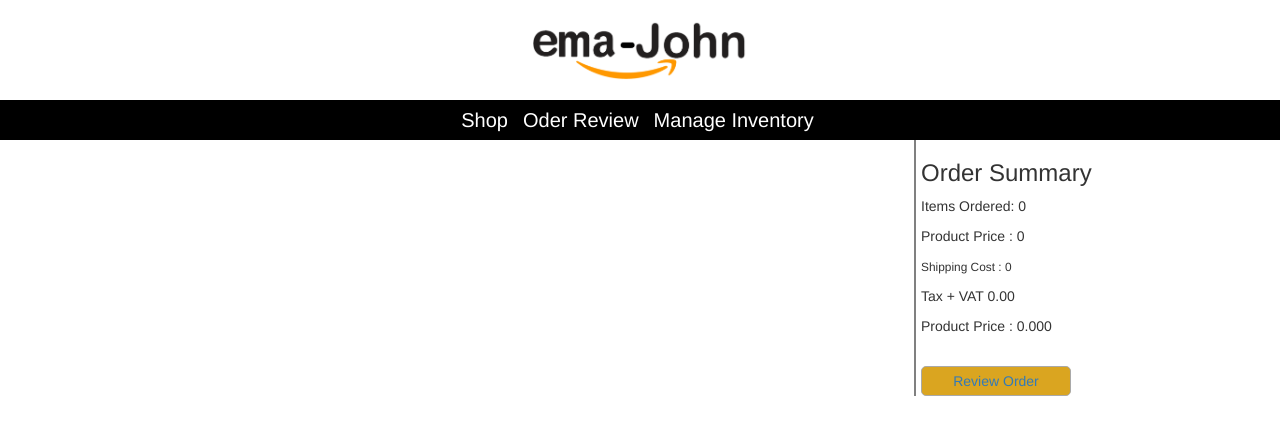
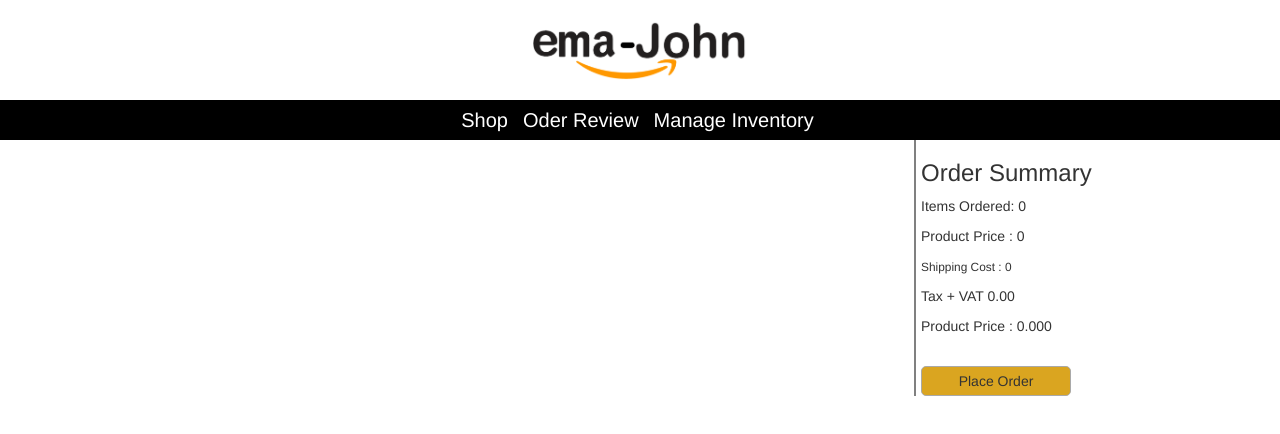
Before and after one commit to niazmurshedsiam/Intermediate-React, a React (Create React App) app in the folder ema-john-simple/: page /review in a window 1280 px wide. Shown: the top 434 px of the page. Built offline with nearby package versions, Linux system fonts and the light colour scheme.

Commit message:
Please Order, Clear state, show conditional image

```diff
--- a/ema-john-simple/src/components/Cart/Cart.js
+++ b/ema-john-simple/src/components/Cart/Cart.js
@@ -1,5 +1,5 @@
 import React from "react";
-import { Link } from "react-router-dom";
+
 
 const Cart = (props) => {
   const cart = props.cart;
@@ -31,9 +31,9 @@ const Cart = (props) => {
       </p>
       <p>Product Price : {TotalPrice}</p>
       <br />
-      <Link to="/review">
-        <button className="main-button">Review Order</button>
-      </Link>
+      {
+        props.children
+      }
     </div>
   );
 };
--- a/ema-john-simple/src/components/Review/Review.js
+++ b/ema-john-simple/src/components/Review/Review.js
@@ -3,12 +3,14 @@ import fakeData from "../../fakeData";
 import {
   getDatabaseCart,
   removeFromDatabaseCart,
+  processOrder
 } from "../../utilities/databaseManager";
 import Cart from "../Cart/Cart";
 import ReviewItem from "../ReviewItem/ReviewItem";
-
+import happyImage from "../../images/giphy.gif";
 const Review = () => {
   const [cart, setCart] = useState([]);
+  const [orderPlaced, setOrderPlaced] = useState(false);
   useEffect(() => {
     const saveCart = getDatabaseCart();
     const productKeys = Object.keys(saveCart);
@@ -19,12 +21,24 @@ const Review = () => {
     });
     setCart(cartProducts);
   }, []);
+  const handlePlaceOrder = ()=>{
+    setCart([]);
+    setOrderPlaced(true);
+    processOrder();
+    // console.log("place");
+
+  }
   const removeProduct = (productKey) => {
     console.log("Remove Product", productKey);
     const newCart = cart.filter((pd) => pd.key !== productKey);
     setCart(newCart);
     removeFromDatabaseCart(productKey);
   };
+  let thankyou;
+  if (orderPlaced){
+    thankyou = <img src={happyImage} alt="Image"/>
+  }
+
   return (
     <div className="twin-container">
       {/* <h1>This is Review {cart.length}</h1> */}
@@ -36,9 +50,12 @@ const Review = () => {
             key={product.key}
           ></ReviewItem>
         ))}
+        {thankyou}
       </div>
       <div className="cart-container">
-          <Cart cart={cart}></Cart>
+          <Cart cart={cart}>
+            <button onClick={handlePlaceOrder} className="main-button">Place Order</button>
+          </Cart>
       </div>
     </div>
   );
--- a/ema-john-simple/src/components/Shop/Shop.js
+++ b/ema-john-simple/src/components/Shop/Shop.js
@@ -4,7 +4,7 @@ import { addToDatabaseCart, getDatabaseCart } from "../../utilities/databaseMana
 import Cart from "../Cart/Cart";
 import Product from "../Product/Product";
 import './Shop.css';
-
+import { Link } from "react-router-dom";
 const Shop = () => {
   const first10 = fakeData.slice(0, 10);
   const [products, setProducts] = useState(first10);
@@ -51,7 +51,11 @@ const Shop = () => {
         }
       </div>
       <div className="cart-container">
-        <Cart cart={cart}></Cart>
+        <Cart cart={cart}>
+          <Link to="/review">
+            <button className="main-button" style={{color:'black'}}>Review Order</button>
+          </Link>
+        </Cart>
 
       </div>
     </div>
```
